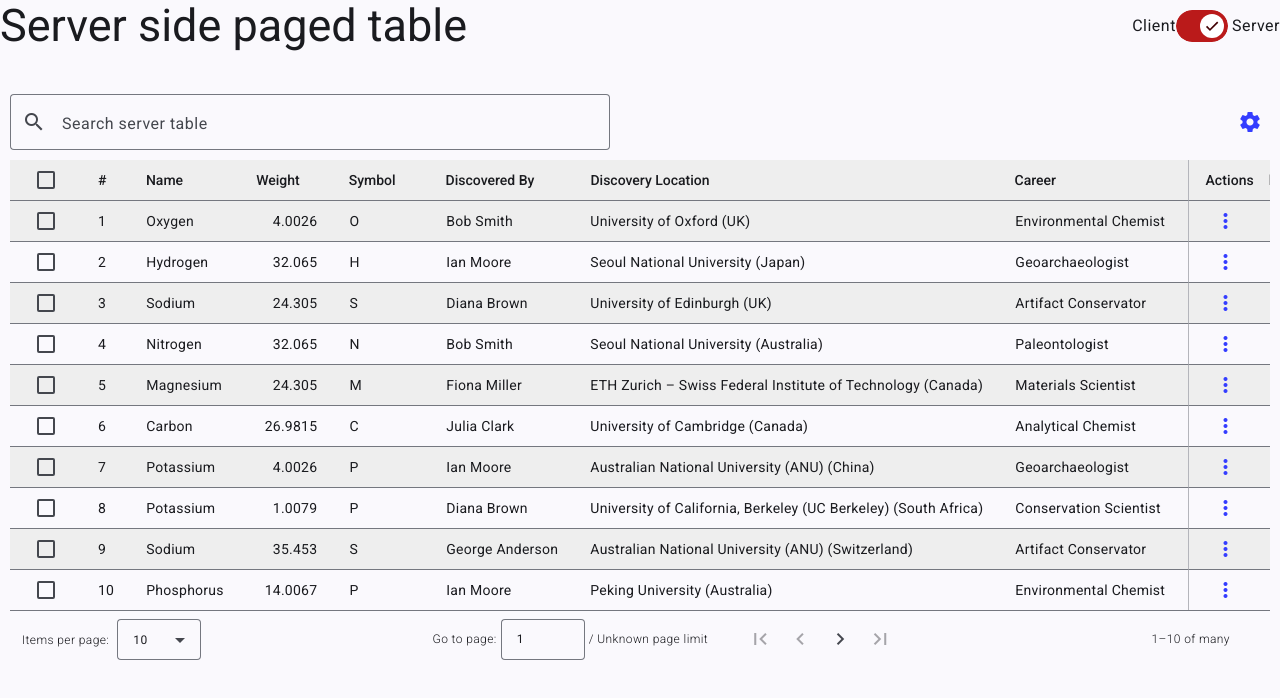
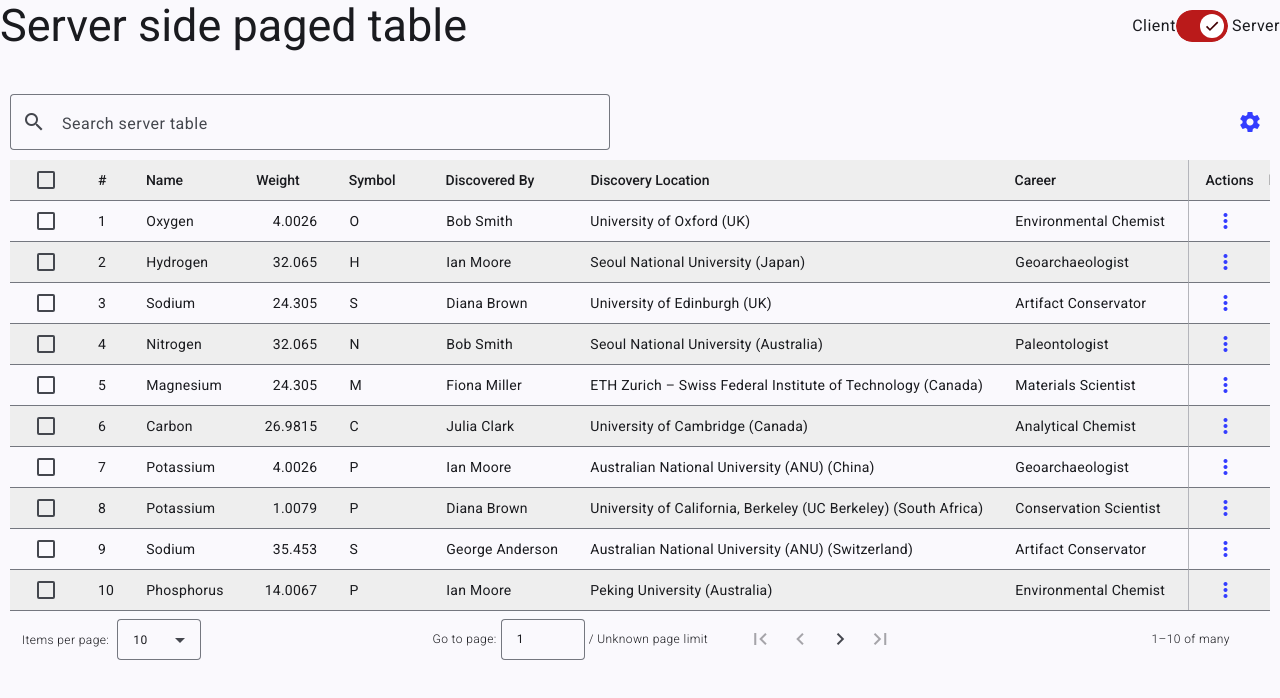
Before and after one commit to this-wastes-time/sp1-custom-table, an Angular app in the folder sp1-custom-table/: page / in a window 1280 px wide. Shown: the top 698 px of the page. Built offline with nearby package versions, Linux system fonts and the light colour scheme.

Commit message:
update example

```diff
--- a/sp1-custom-table/src/app/shared/components/table/table.component.scss
+++ b/sp1-custom-table/src/app/shared/components/table/table.component.scss
@@ -95,19 +95,19 @@ table {
   height: var(--twt-row-height);
 
   &.zebra-rows:nth-child(odd) {
-    background-color: var(--twt-row-zebra-odd-background);
+    background-color: var(--twt-row-zebra-odd-background-color);
   }
 
   &.zebra-rows:nth-child(even) {
-    background-color: var(--twt-row-zebra-even-background);
+    background-color: var(--twt-row-zebra-even-background-color);
   }
 
   &.hover:hover:nth-child(odd) {
-    background-color: var(--twt-row-hover-odd-background);
+    background-color: var(--twt-row-hover-odd-background-color);
   }
 
   &.hover:hover:nth-child(even) {
-    background-color: var(--twt-row-hover-even-background);
+    background-color: var(--twt-row-hover-even-background-color);
   }
 }
 
--- a/sp1-custom-table/src/styles.scss
+++ b/sp1-custom-table/src/styles.scss
@@ -12,10 +12,10 @@
   --twt-header-row-background-color: #eeeeee;
 
   --twt-row-height: 36px;
-  --twt-row-hover-odd-background: #d0d0d0;
-  --twt-row-hover-even-background: #dddddd;
-  --twt-row-zebra-odd-background: #eeeeee;
-  --twt-row-zebra-even-background: var(--mat-app-background-color);
+  --twt-row-hover-odd-background-color: #dddddd;
+  --twt-row-hover-even-background-color: #d0d0d0;
+  --twt-row-zebra-odd-background-color: var(--mat-app-background-color);
+  --twt-row-zebra-even-background-color: #eeeeee;
 
   --twt-action-column-sticky-left-border: #b4b5bb;
 }
```
